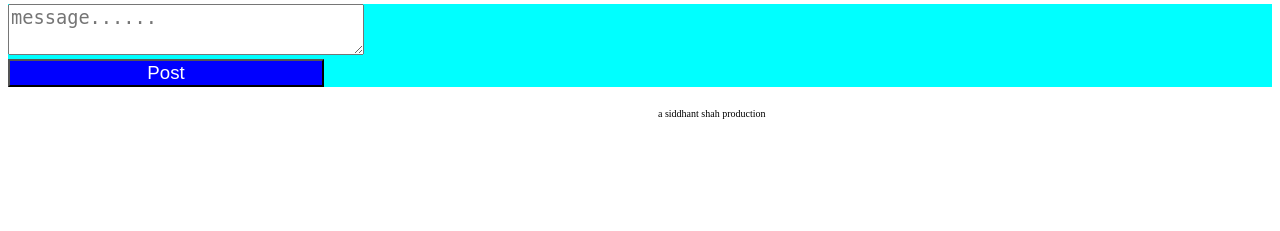
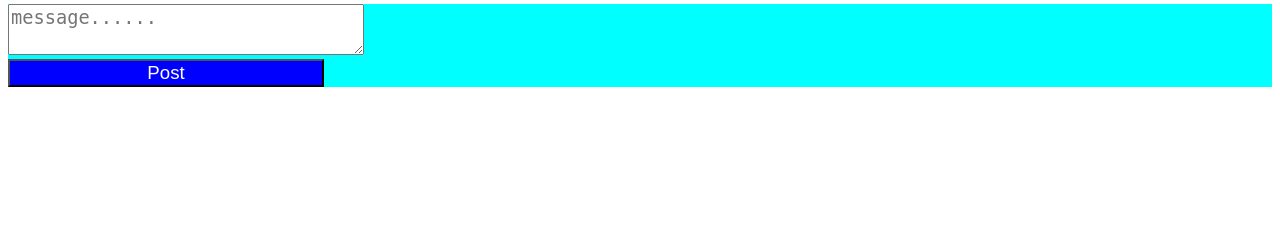
Before and after one commit to SiddhantShah04/comments, a Flask app: page / in a window 1280 px wide. Shown: the part 569-800 px from the top of the page. Run offline with Flask 2, Linux system fonts and the light colour scheme.

Commit message:
added templates

```diff
--- a/templates/Chat.html
+++ b/templates/Chat.html
@@ -23,7 +23,7 @@
                         <button type="submit" onclick="submit()" style="background-color:blue;color:white;font-size:14pt;width:25%;">Post</button>
                     </p>
                  </form>
-                <h style="margin-left:65em;font-size:10px;">a siddhant shah production</h>
+
                  <script>
                     var element = document.getElementById("p");
                     element.scrollTop = element.scrollHeight;
```
